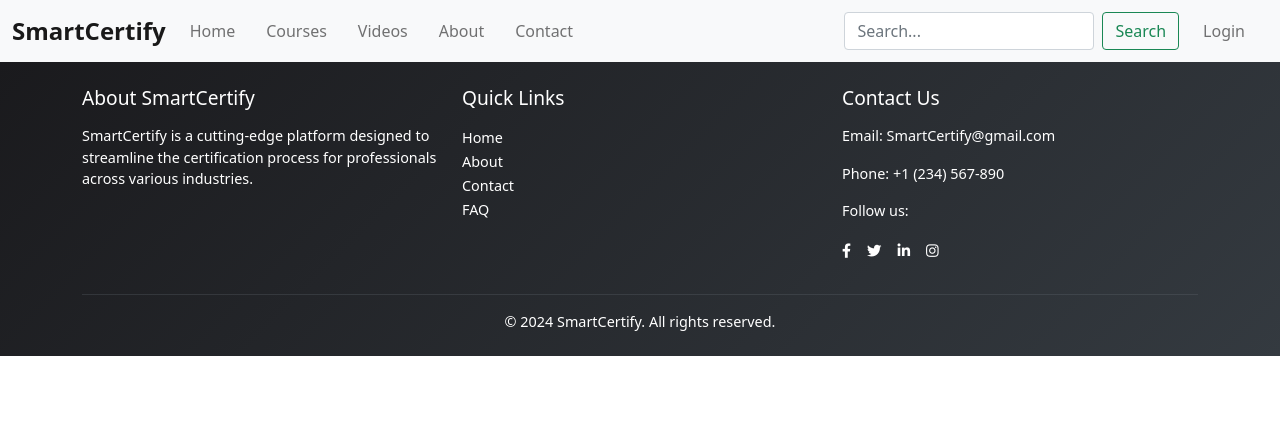
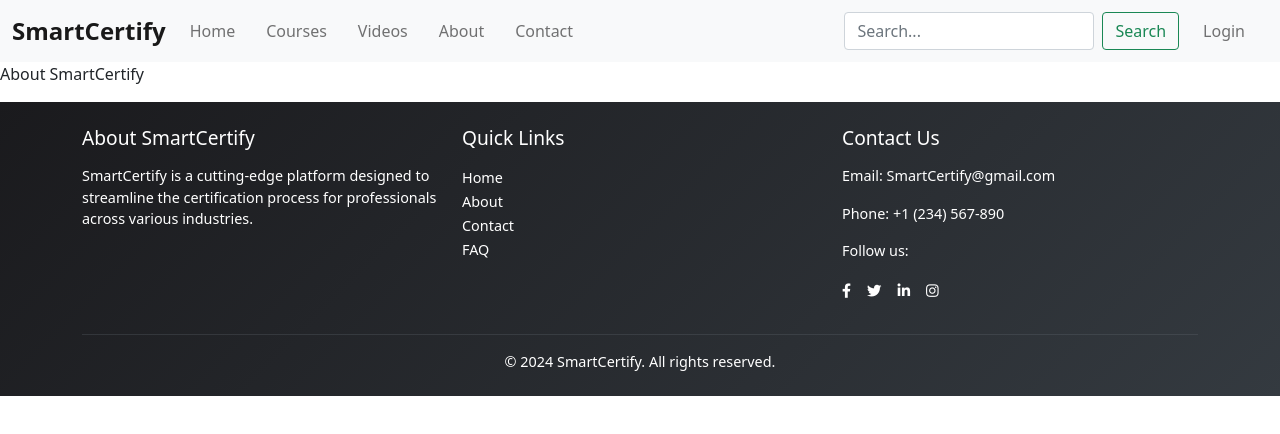
Before and after one commit to IrumiTh/SmartCertifyUI, an Angular app: page / in a window 1280 px wide. Shown: the top 434 px of the page. Built offline with nearby package versions, Linux system fonts and the light colour scheme.

Commit message:
add about page

```diff
--- a/src/app/app.component.html
+++ b/src/app/app.component.html
@@ -1,3 +1,4 @@
 <app-header></app-header>
+<app-about></app-about>
 <router-outlet />
 <app-footer></app-footer>
```
